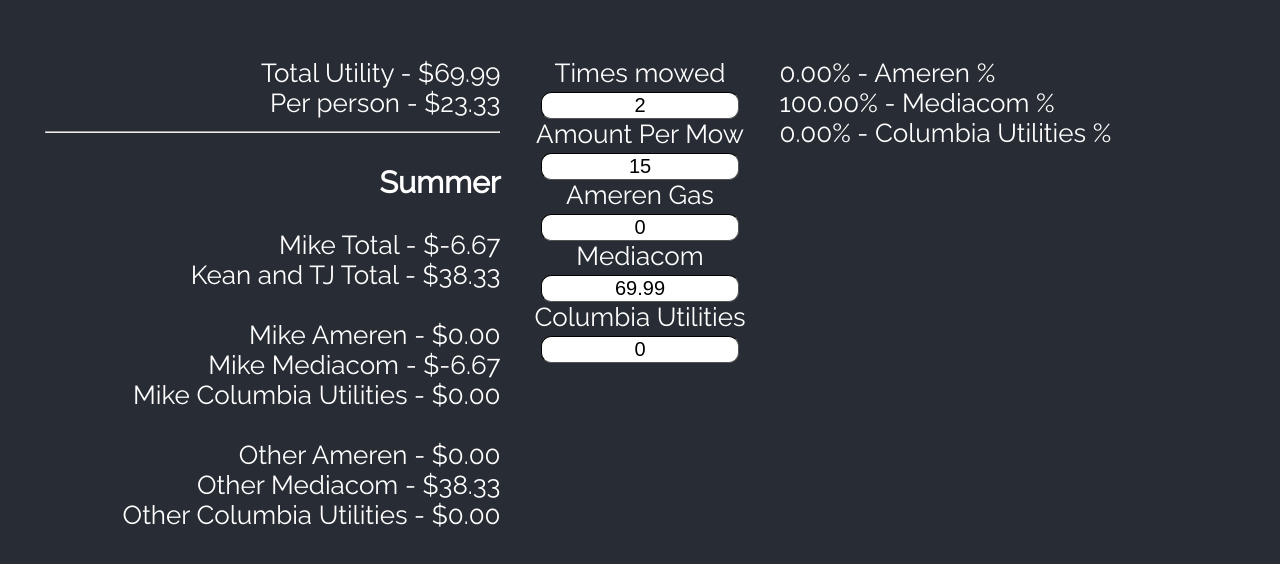
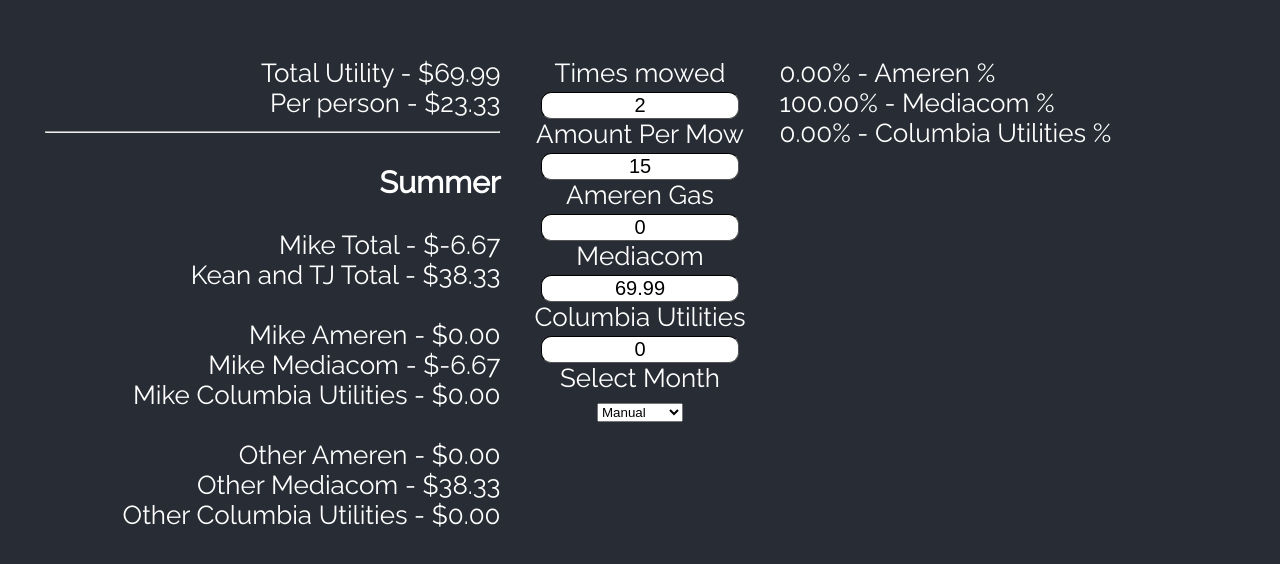
Before and after one commit to QuestionableAntics/roommate-utils, a React (Create React App) app: page / in a window 1280 px wide. Shown: the part 106-670 px from the top of the page. Built offline with nearby package versions, Linux system fonts and the light colour scheme.

Commit message:
add select dropdown for previous months

```diff
--- a/src/App.tsx
+++ b/src/App.tsx
@@ -7,7 +7,14 @@
   let [amerenGasCost, setAmerenGasCost] = useState(0);
   let [mediacomCost, setMediacomCost] = useState(69.99);
   let [columbiaUtilities, setColumbiaUtilities] = useState(0);
+  let [activeMonth, setActiveMonth] = useState(0)
   let [useDecimal, setUseDecimal] = useState<{[id: string] : boolean}>({});
+
+  if (activeMonth) {
+    amerenGasCost = monthCosts[activeMonth].amerenCost;
+    mediacomCost = monthCosts[activeMonth].mediacomCost;
+    columbiaUtilities = monthCosts[activeMonth].columbiaUtilities;
+  }
 
   let totalUtilityCost = (amerenGasCost ?? 0) + (mediacomCost ?? 0) + (columbiaUtilities ?? 0);
 
@@ -115,6 +122,11 @@
             <br/>
             <div>Columbia Utilities</div>
             <input value={displayFloat(columbiaUtilities, "como")} onChange={e => setFloatProp(e.target.value, setColumbiaUtilities, "como")}></input>
+            <br/>
+            <div>Select Month</div>
+            <select onChange={e => setActiveMonth(parseInt(e.target.value))}>
+              { monthCosts.map( ( month ) => <option value={month.id} key={month.id}>{month.date}</option>)}
+            </select>
           </div>
           <div className="column column-2 align-left">
             <div>{amerenPercentageDisplay.toFixed(2)}% - Ameren %</div>
@@ -129,11 +141,26 @@
 
 export default App;
 
-const monthCosts: [{date: string, amerenCost: number, mediacomCost: number, columbiaUtilities: number}] = [
+const monthCosts: Array<{id: number, date: string, amerenCost: number, mediacomCost: number, columbiaUtilities: number}> = [
   {
+    id: 0,
+    date: "Manual",
+    amerenCost: 0,
+    mediacomCost: 0,
+    columbiaUtilities: 0
+  },
+  {
+    id: 1,
     date: "April, 2020",
     amerenCost: 44.63,
     mediacomCost: 69.99,
     columbiaUtilities: 157.27
+  },
+  {
+    id: 2,
+    date: "May, 2020",
+    amerenCost: 29.81,
+    mediacomCost: 69.99,
+    columbiaUtilities: 198.94
   }
 ]
```
